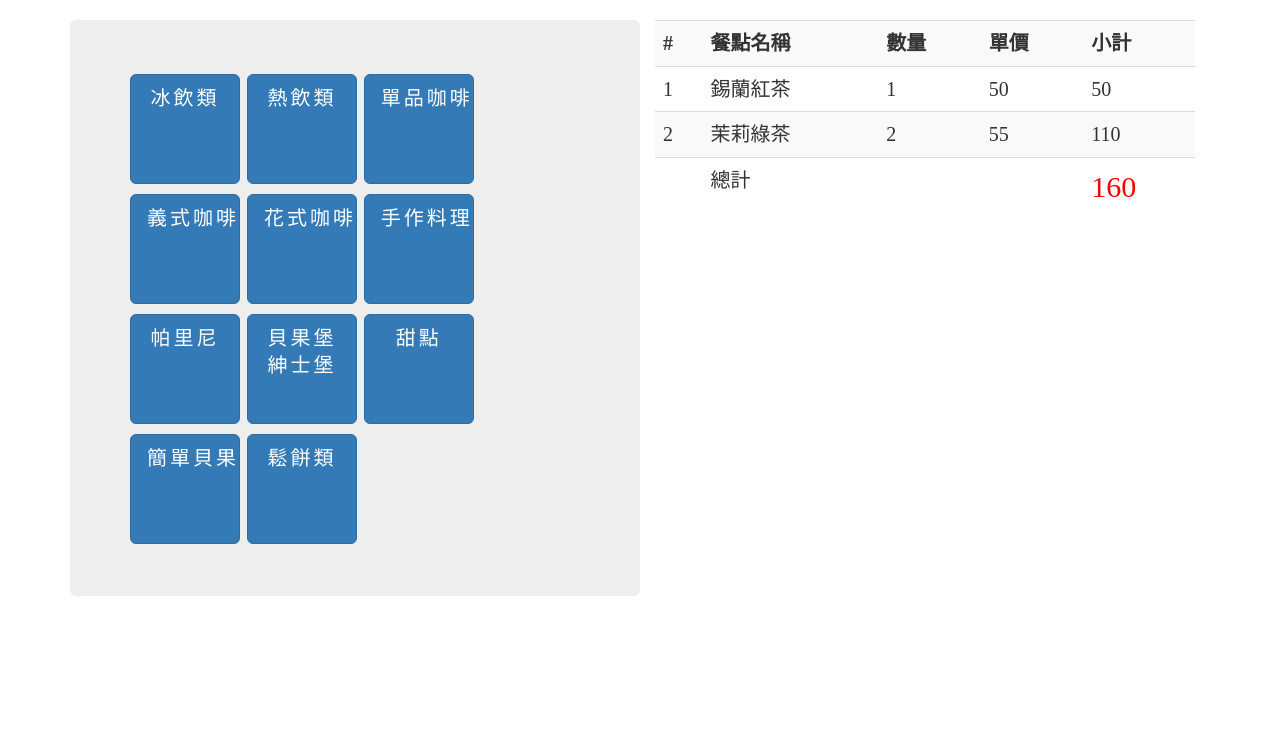
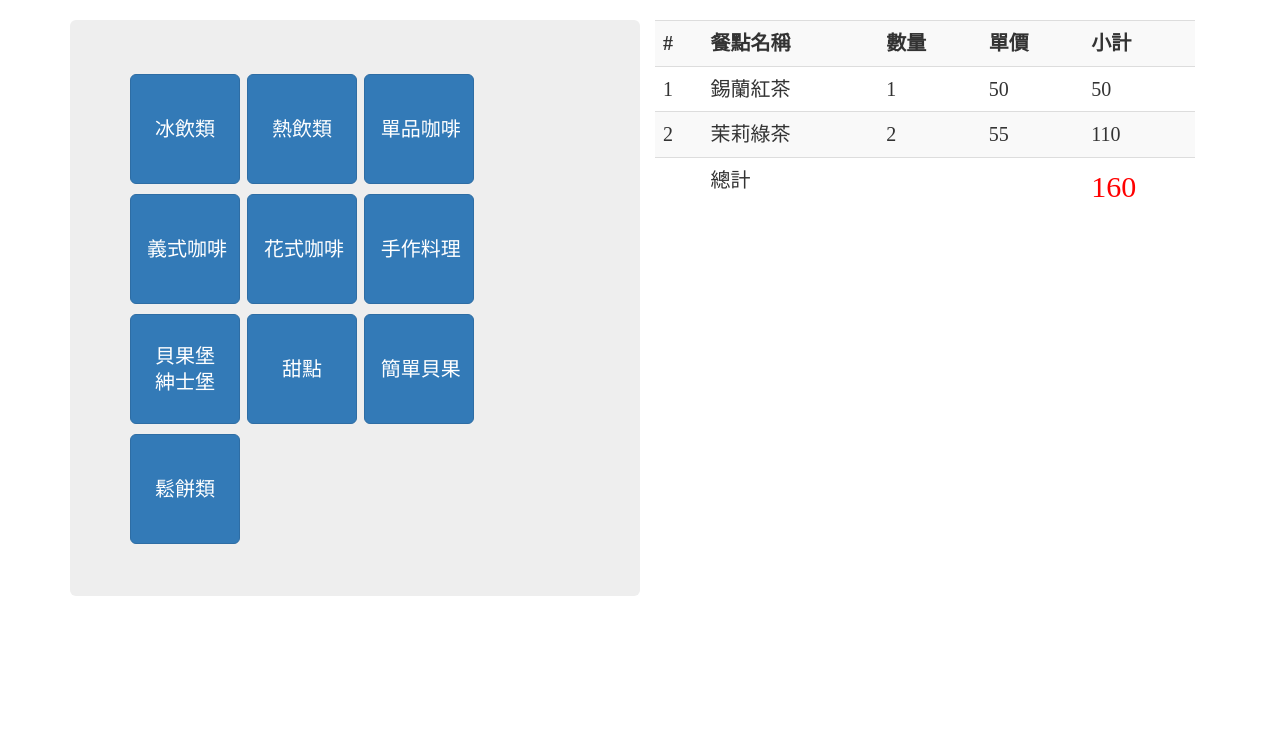
Before and after one commit to HengWei/POS-System, a Django app: page /index/ in a window 1280 px wide. Shown: the part 72-815 px from the top of the page. Run offline with Django 3.2, Linux system fonts and the light colour scheme; some libraries are stand-ins or nearby versions.

Commit message:
change button

```diff
--- a/templates/index.html
+++ b/templates/index.html
@@ -129,41 +129,44 @@
     <!-- Main component for a primary marketing message or call to action -->
             <div class="jumbotron col-lg-6 col-md-6">
             <div class="menu" id="mainMenu">
-                <a class="btn btn-lg btn-primary" href="javascript:ShowMenu('menu-1');" role="button">冰飲類</a>
-                <a class="btn btn-lg btn-primary" href="#" role="button">熱飲類</a>
-                <a class="btn btn-lg btn-primary" href="#" role="button">單品咖啡</a>
-                <a class="btn btn-lg btn-primary" href="#" role="button">義式咖啡</a>
-                <a class="btn btn-lg btn-primary" href="#" role="button">花式咖啡</a>
-                <a class="btn btn-lg btn-primary" href="#" role="button">手作料理</a>
-                <a class="btn btn-lg btn-primary" href="#" role="button">帕里尼</a>
-                <a class="btn btn-lg btn-primary" href="#" role="button">貝果堡<br>紳士堡</a>
-                <a class="btn btn-lg btn-primary" href="#" role="button">甜點</a>
-                <a class="btn btn-lg btn-primary" href="#" role="button">簡單貝果</a>
-                <a class="btn btn-lg btn-primary" href="#" role="button">鬆餅類</a>
+                <button class="btn btn-lg btn-primary" onclick="javascript:ShowMenu('menu-1');">冰飲類</button>
+                <button class="btn btn-lg btn-primary" onclick="javascript:ShowMenu('menu-1');">熱飲類</button>
+                <button class="btn btn-lg btn-primary" onclick="javascript:ShowMenu('menu-1');">單品咖啡</button>
+                <button class="btn btn-lg btn-primary" onclick="javascript:ShowMenu('menu-1');">義式咖啡</button>
+                <button class="btn btn-lg btn-primary" onclick="javascript:ShowMenu('menu-1');">花式咖啡</button>
+                <button class="btn btn-lg btn-primary" onclick="javascript:ShowMenu('menu-1');">手作料理</button>
+                <button class="btn btn-lg btn-primary" onclick="javascript:ShowMenu('menu-1');">貝果堡<br>紳士堡</button>
+                <button class="btn btn-lg btn-primary" onclick="javascript:ShowMenu('menu-1');">甜點</button>
+                <button class="btn btn-lg btn-primary" onclick="javascript:ShowMenu('menu-1');">簡單貝果</button>
+                <button class="btn btn-lg btn-primary" onclick="javascript:ShowMenu('menu-1');">鬆餅類</button>
+
             </div>
             <div class="menu" id="menu-1" hidden>
                 <h3>冰飲類</h3>
-                <a class="btn btn-lg btn-primary" href="javascript: ShowCount();" role="button">錫蘭紅茶</a>
-                <a class="btn btn-lg btn-primary" href="#" role="button">茉莉綠茶</a>
-                <a class="btn btn-lg btn-primary" href="#" role="button">柳橙紅茶</a>
-                <a class="btn btn-lg btn-primary" href="#" role="button">櫻桃紅茶</a>
-                <a class="btn btn-lg btn-warning" href="javascript: BackMenu('menu-1');" role="button">回上一頁</a>
+                <button class="btn btn-lg btn-primary" onclick="javascript:ShowCount();">錫蘭紅茶</button>
+                <button class="btn btn-lg btn-primary" onclick="javascript:ShowCount();">茉莉綠茶</button>
+                <button class="btn btn-lg btn-primary" onclick="javascript:ShowCount();">柳橙紅茶</button>
+                <button class="btn btn-lg btn-primary" onclick="javascript:ShowCount();">櫻桃紅茶</button>
+                <button class="btn btn-lg btn-warning" onclick="javascript:BackMenu('menu-1');">回上一頁</button>
+
+{#                <a class="btn btn-lg btn-warning" href="javascript: BackMenu('menu-1');" role="button">回上一頁</a>#}
             </div>
             <div id="number" class="keyboard" style="display: none">
                 <input type="text" class="form-control" id="txtNumber" style="height: 60px" placeholder="數量">
-                <a class="btn btn-lg btn-primary btn-key" href="javascript:Count(1);" role="button">1</a>
-                <a class="btn btn-lg btn-primary btn-key" href="javascript:Count(2);" role="button">2</a>
-                <a class="btn btn-lg btn-primary btn-key" href="javascript:Count(3);" role="button">3</a>
-                <a class="btn btn-lg btn-primary btn-key" href="javascript:Count(4);" role="button">4</a>
-                <a class="btn btn-lg btn-primary btn-key" href="javascript:Count(5);" role="button">5</a>
-                <a class="btn btn-lg btn-primary btn-key" href="javascript:Count(6);" role="button">6</a>
-                <a class="btn btn-lg btn-primary btn-key" href="javascript:Count(7);" role="button">7</a>
-                <a class="btn btn-lg btn-primary btn-key" href="javascript:Count(8);" role="button">8</a>
-                <a class="btn btn-lg btn-primary btn-key" href="javascript:Count(9);" role="button">9</a>
-                <a class="btn btn-lg btn-primary btn-key" href="javascript:Count(0);" role="button">0</a>
-                <a class="btn btn-lg btn-primary btn-key" href="javascript:Count(-1);" role="button">更正</a>
-                <a class="btn btn-lg btn-primary btn-key" href="javascript:BackMenu('number')" role="button">小計</a>
-                <a class="btn btn-lg btn-warning btn-key" href="javascript: BackMenu('menu-1');" role="button">取消</a>
+                <button class="btn btn-lg btn-primary btn-key" onclick="javascript:Count(1);">1</button>
+                <button class="btn btn-lg btn-primary btn-key" onclick="javascript:Count(2);">2</button>
+                <button class="btn btn-lg btn-primary btn-key" onclick="javascript:Count(3);">3</button>
+                <button class="btn btn-lg btn-primary btn-key" onclick="javascript:Count(4);">4</button>
+                <button class="btn btn-lg btn-primary btn-key" onclick="javascript:Count(5);">5</button>
+                <button class="btn btn-lg btn-primary btn-key" onclick="javascript:Count(6);">6</button>
+                <button class="btn btn-lg btn-primary btn-key" onclick="javascript:Count(7);">7</button>
+                <button class="btn btn-lg btn-primary btn-key" onclick="javascript:Count(8);">8</button>
+                <button class="btn btn-lg btn-primary btn-key" onclick="javascript:Count(9);">9</button>
+                <button class="btn btn-lg btn-primary btn-key" onclick="javascript:Count(0);">0</button>
+                <button class="btn btn-lg btn-primary btn-key" onclick="javascript:Count(-1);">更正</button>
+                <button class="btn btn-lg btn-primary btn-key" onclick="javascript:BackMenu('menu-1');">取消</button>
+
+
                 <br>
             </div>
         </div>
```
